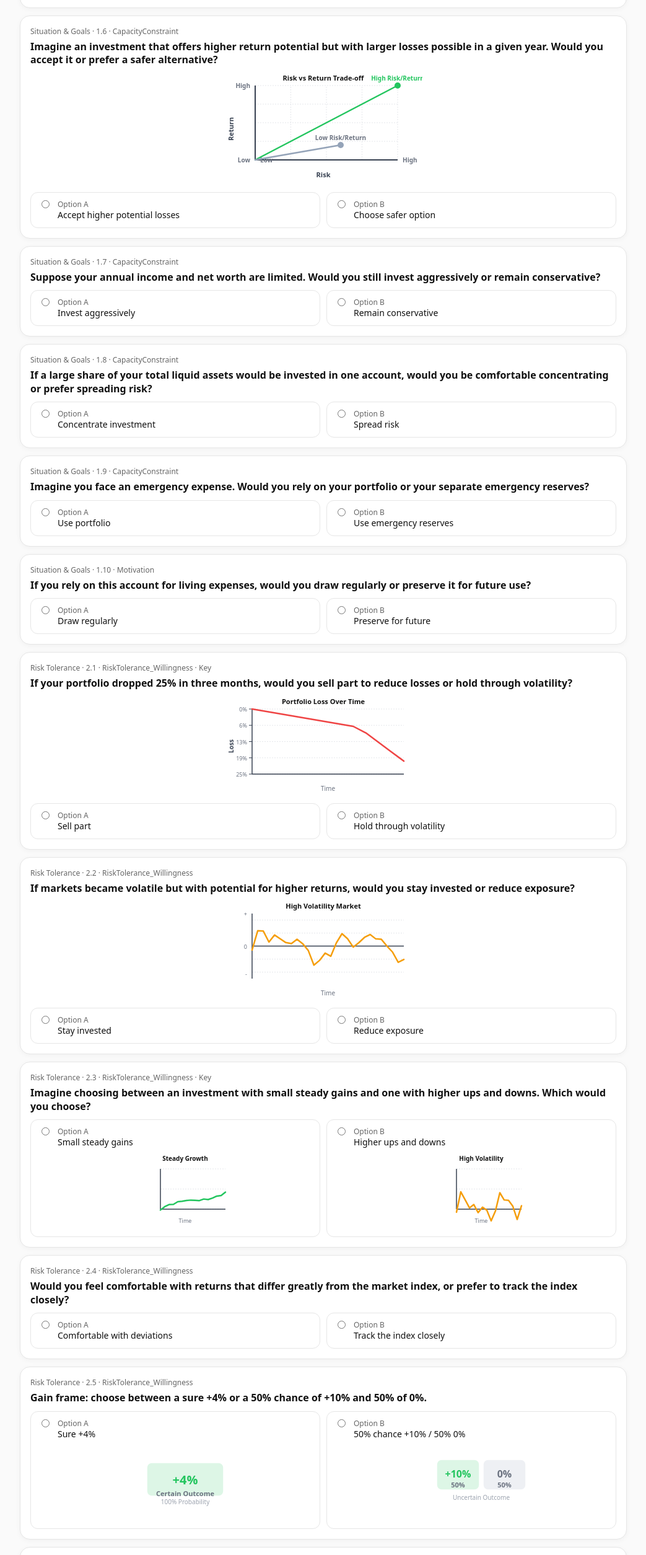
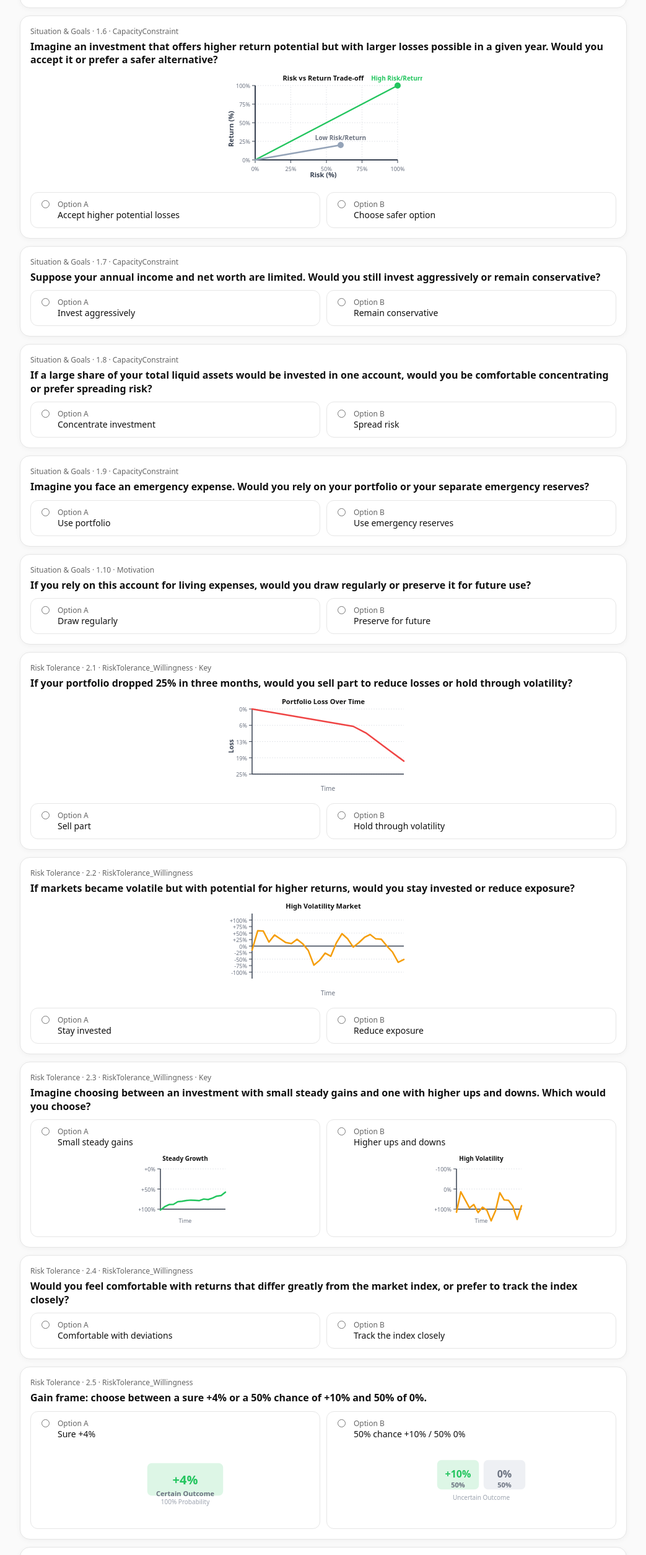
Before and after one commit to schwifty-io/plaza-archetype, a React (Vite) app: page / in a window 1280 px wide. Shown: the part 965-3474 px from the top of the page at 62% size, without its empty margins (118-1161 px from the left). Built offline with nearby package versions, Linux system fonts and the light colour scheme.

Commit message:
Change Y-axis labels to percentage values
Updated Y-axis labels to display percentage values instead of raw values, enhancing clarity in data representation.

```diff
--- a/src/App.jsx
+++ b/src/App.jsx
@@ -148,10 +148,22 @@ function VolatilityChart({ type = "volatile" }) {
       {/* X-axis */}
       <line x1={padding.left} y1={baseY} x2={width - padding.right} y2={baseY} stroke="#374151" strokeWidth="1.5" />
 
-      {/* Y-axis labels */}
-      <text x={padding.left - 8} y={padding.top + 4} textAnchor="end" fontSize="9" fill="#6b7280">+</text>
-      <text x={padding.left - 8} y={baseY + 4} textAnchor="end" fontSize="9" fill="#6b7280">0</text>
-      <text x={padding.left - 8} y={padding.top + chartHeight - 4} textAnchor="end" fontSize="9" fill="#6b7280">-</text>
+      {/* Y-axis labels with percentage values */}
+      {[-1, -0.75, -0.5, -0.25, 0, 0.25, 0.5, 0.75, 1].map((ratio, i) => {
+        const y = baseY - ratio * (chartHeight * 0.4);
+        const value = Math.round(ratio * 100);
+        if (Math.abs(value) % 25 === 0 || value === 0) { // Show 0, ±25%, ±50%, ±75%, ±100%
+          return (
+            <g key={i}>
+              <line x1={padding.left - 5} y1={y} x2={padding.left} y2={y} stroke="#374151" strokeWidth="1" />
+              <text x={padding.left - 8} y={y + 4} textAnchor="end" fontSize="9" fill="#6b7280">
+                {value > 0 ? `+${value}%` : `${value}%`}
+              </text>
+            </g>
+          );
+        }
+        return null;
+      })}
 
       {/* X-axis label */}
       <text x={padding.left + chartWidth / 2} y={height - 8} textAnchor="middle" fontSize="10" fill="#6b7280">
@@ -224,6 +236,20 @@ function ComparisonCharts({ type = "steady" }) {
         {/* Chart line */}
         <polyline points={points} fill="none" stroke="#22c55e" strokeWidth="2.5" strokeLinecap="round" strokeLinejoin="round" />
 
+        {/* Y-axis labels with percentage */}
+        {[0, 0.5, 1].map((ratio, i) => {
+          const y = padding.top + ratio * chartHeight;
+          const value = Math.round(ratio * 100);
+          return (
+            <g key={i}>
+              <line x1={padding.left - 5} y1={y} x2={padding.left} y2={y} stroke="#374151" strokeWidth="1" />
+              <text x={padding.left - 8} y={y + 4} textAnchor="end" fontSize="9" fill="#6b7280">
+                +{value}%
+              </text>
+            </g>
+          );
+        })}
+
         {/* Labels */}
         <text x={width / 2} y={height - 8} textAnchor="middle" fontSize="9" fill="#6b7280">Time</text>
         <text x={width / 2} y={12} textAnchor="middle" fontSize="10" fill="#111" fontWeight="600">Steady Growth</text>
@@ -276,6 +302,20 @@ function ComparisonCharts({ type = "steady" }) {
 
         {/* Chart line */}
         <polyline points={points} fill="none" stroke="#f59e0b" strokeWidth="2.5" strokeLinecap="round" strokeLinejoin="round" />
+
+        {/* Y-axis labels with percentage */}
+        {[0, 0.5, 1].map((ratio, i) => {
+          const y = padding.top + ratio * chartHeight;
+          const value = Math.round((ratio - 0.5) * 200); // -100% to +100%
+          return (
+            <g key={i}>
+              <line x1={padding.left - 5} y1={y} x2={padding.left} y2={y} stroke="#374151" strokeWidth="1" />
+              <text x={padding.left - 8} y={y + 4} textAnchor="end" fontSize="9" fill="#6b7280">
+                {value > 0 ? `+${value}%` : `${value}%`}
+              </text>
+            </g>
+          );
+        })}
 
         {/* Labels */}
         <text x={width / 2} y={height - 8} textAnchor="middle" fontSize="9" fill="#6b7280">Time</text>
@@ -365,6 +405,20 @@ function InvestmentTrendChart({ trend = "up" }) {
         {/* Chart line */}
         <polyline points={points} fill="none" stroke="#22c55e" strokeWidth="2.5" strokeLinecap="round" strokeLinejoin="round" />
 
+        {/* Y-axis labels with percentage */}
+        {[0, 0.5, 1].map((ratio, i) => {
+          const y = padding.top + ratio * chartHeight;
+          const value = Math.round(ratio * 100);
+          return (
+            <g key={i}>
+              <line x1={padding.left - 5} y1={y} x2={padding.left} y2={y} stroke="#374151" strokeWidth="1" />
+              <text x={padding.left - 8} y={y + 4} textAnchor="end" fontSize="9" fill="#6b7280">
+                +{value}%
+              </text>
+            </g>
+          );
+        })}
+
         {/* Labels */}
         <text x={width / 2} y={height - 8} textAnchor="middle" fontSize="9" fill="#6b7280">Time</text>
         <text x={width / 2} y={12} textAnchor="middle" fontSize="10" fill="#111" fontWeight="600">Upward Trend</text>
@@ -395,6 +449,20 @@ function InvestmentTrendChart({ trend = "up" }) {
 
         {/* Chart line */}
         <polyline points={points} fill="none" stroke="#ef4444" strokeWidth="2.5" strokeLinecap="round" strokeLinejoin="round" />
+
+        {/* Y-axis labels with percentage */}
+        {[0, 0.5, 1].map((ratio, i) => {
+          const y = padding.top + ratio * chartHeight;
+          const value = Math.round((1 - ratio) * 100); // 100% to 0%
+          return (
+            <g key={i}>
+              <line x1={padding.left - 5} y1={y} x2={padding.left} y2={y} stroke="#374151" strokeWidth="1" />
+              <text x={padding.left - 8} y={y + 4} textAnchor="end" fontSize="9" fill="#6b7280">
+                {value}%
+              </text>
+            </g>
+          );
+        })}
 
         {/* Labels */}
         <text x={width / 2} y={height - 8} textAnchor="middle" fontSize="9" fill="#6b7280">Time</text>
@@ -466,10 +534,22 @@ function MarketSwingChart() {
       {/* X-axis */}
       <line x1={padding.left} y1={baseY} x2={width - padding.right} y2={baseY} stroke="#374151" strokeWidth="1.5" />
 
-      {/* Y-axis labels */}
-      <text x={padding.left - 8} y={padding.top + 4} textAnchor="end" fontSize="9" fill="#6b7280">+</text>
-      <text x={padding.left - 8} y={baseY + 4} textAnchor="end" fontSize="9" fill="#6b7280">0</text>
-      <text x={padding.left - 8} y={padding.top + chartHeight - 4} textAnchor="end" fontSize="9" fill="#6b7280">-</text>
+      {/* Y-axis labels with percentage values */}
+      {[-1, -0.75, -0.5, -0.25, 0, 0.25, 0.5, 0.75, 1].map((ratio, i) => {
+        const y = baseY - ratio * (chartHeight * 0.45);
+        const value = Math.round(ratio * 100);
+        if (Math.abs(value) % 25 === 0 || value === 0) { // Show 0, ±25%, ±50%, ±75%, ±100%
+          return (
+            <g key={i}>
+              <line x1={padding.left - 5} y1={y} x2={padding.left} y2={y} stroke="#374151" strokeWidth="1" />
+              <text x={padding.left - 8} y={y + 4} textAnchor="end" fontSize="9" fill="#6b7280">
+                {value > 0 ? `+${value}%` : `${value}%`}
+              </text>
+            </g>
+          );
+        }
+        return null;
+      })}
 
       {/* X-axis label */}
       <text x={padding.left + chartWidth / 2} y={height - 8} textAnchor="middle" fontSize="10" fill="#6b7280">
@@ -565,10 +645,22 @@ function ProfitablePeriodChart() {
             x2={padding.left + 0.75 * chartWidth} y2={padding.top + chartHeight}
             stroke="#94a3b8" strokeWidth="1" strokeDasharray="3,3" opacity="0.4" />
 
-      {/* Y-axis labels */}
-      <text x={padding.left - 8} y={padding.top + 4} textAnchor="end" fontSize="9" fill="#6b7280">+</text>
-      <text x={padding.left - 8} y={baseY + 4} textAnchor="end" fontSize="9" fill="#6b7280">0</text>
-      <text x={padding.left - 8} y={padding.top + chartHeight - 4} textAnchor="end" fontSize="9" fill="#6b7280">-</text>
+      {/* Y-axis labels with percentage values */}
+      {[-1, -0.75, -0.5, -0.25, 0, 0.25, 0.5, 0.75, 1].map((ratio, i) => {
+        const y = baseY - ratio * (chartHeight * 0.4);
+        const value = Math.round(ratio * 100);
+        if (Math.abs(value) % 25 === 0 || value === 0) { // Show 0, ±25%, ±50%, ±75%, ±100%
+          return (
+            <g key={i}>
+              <line x1={padding.left - 5} y1={y} x2={padding.left} y2={y} stroke="#374151" strokeWidth="1" />
+              <text x={padding.left - 8} y={y + 4} textAnchor="end" fontSize="9" fill="#6b7280">
+                {value > 0 ? `+${value}%` : `${value}%`}
+              </text>
+            </g>
+          );
+        }
+        return null;
+      })}
 
       {/* X-axis label */}
       <text x={padding.left + chartWidth / 2} y={height - 8} textAnchor="middle" fontSize="10" fill="#6b7280">
@@ -648,6 +740,20 @@ function ProfitLossChart({ scenario = "profit" }) {
         {/* Axes */}
         <line x1={padding.left} y1={padding.top} x2={padding.left} y2={baseY} stroke="#374151" strokeWidth="1.5" />
         <line x1={padding.left} y1={baseY} x2={width - padding.right} y2={baseY} stroke="#374151" strokeWidth="1.5" />
+
+        {/* Y-axis labels with percentage */}
+        {[0, 0.25, 0.5, 0.75, 1].map((ratio, i) => {
+          const y = baseY - ratio * (chartHeight * 0.5);
+          const value = Math.round(ratio * 50); // 0% to +50%
+          return (
+            <g key={i}>
+              <line x1={padding.left - 5} y1={y} x2={padding.left} y2={y} stroke="#374151" strokeWidth="1" />
+              <text x={padding.left - 8} y={y + 4} textAnchor="end" fontSize="9" fill="#6b7280">
+                +{value}%
+              </text>
+            </g>
+          );
+        })}
 
         {/* Sell point marker */}
         <line x1={padding.left + sellPoint * chartWidth} y1={padding.top}
@@ -761,20 +867,42 @@ function RiskReturnComparison() {
       <line x1={originX} y1={originY} x2={width - padding.right} y2={originY} stroke="#374151" strokeWidth="2" />
       <line x1={originX} y1={originY} x2={originX} y2={padding.top} stroke="#374151" strokeWidth="2" />
 
-      {/* Axis labels */}
-      <text x={originX - 8} y={padding.top + 4} textAnchor="end" fontSize="10" fill="#6b7280" fontWeight="600">High</text>
-      <text x={originX - 8} y={originY + 4} textAnchor="end" fontSize="10" fill="#6b7280" fontWeight="600">Low</text>
-      <text x={width - padding.right + 8} y={originY + 4} textAnchor="start" fontSize="10" fill="#6b7280" fontWeight="600">High</text>
-      <text x={originX + 8} y={originY + 4} textAnchor="start" fontSize="10" fill="#6b7280" fontWeight="600">Low</text>
+      {/* Y-axis labels with percentage values */}
+      {[0, 0.25, 0.5, 0.75, 1].map((ratio, i) => {
+        const y = originY - ratio * chartHeight;
+        const returnValue = Math.round(ratio * 100);
+        return (
+          <g key={`y-${i}`}>
+            <line x1={originX - 5} y1={y} x2={originX} y2={y} stroke="#374151" strokeWidth="1" />
+            <text x={originX - 8} y={y + 4} textAnchor="end" fontSize="9" fill="#6b7280">
+              {returnValue}%
+            </text>
+          </g>
+        );
+      })}
+
+      {/* X-axis labels with percentage values */}
+      {[0, 0.25, 0.5, 0.75, 1].map((ratio, i) => {
+        const x = originX + ratio * chartWidth;
+        const riskValue = Math.round(ratio * 100);
+        return (
+          <g key={`x-${i}`}>
+            <line x1={x} y1={originY} x2={x} y2={originY + 5} stroke="#374151" strokeWidth="1" />
+            <text x={x} y={originY + 18} textAnchor="middle" fontSize="9" fill="#6b7280">
+              {riskValue}%
+            </text>
+          </g>
+        );
+      })}
 
       {/* Y-axis label */}
       <text x="15" y={height / 2} textAnchor="middle" fontSize="11" fill="#374151" fontWeight="600" transform={`rotate(-90, 15, ${height / 2})`}>
-        Return
+        Return (%)
       </text>
 
       {/* X-axis label */}
       <text x={width / 2} y={height - 12} textAnchor="middle" fontSize="11" fill="#374151" fontWeight="600">
-        Risk
+        Risk (%)
       </text>
 
       {/* High risk/return line */}
```
